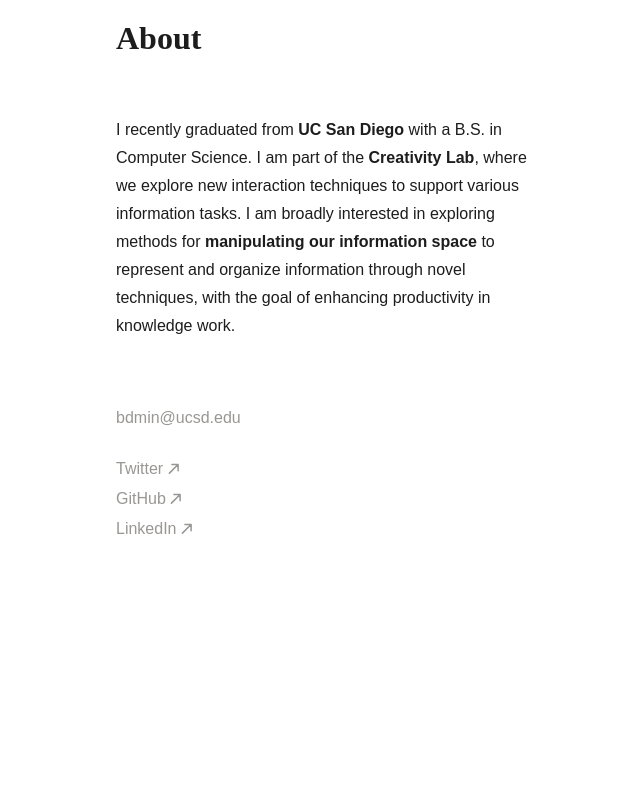
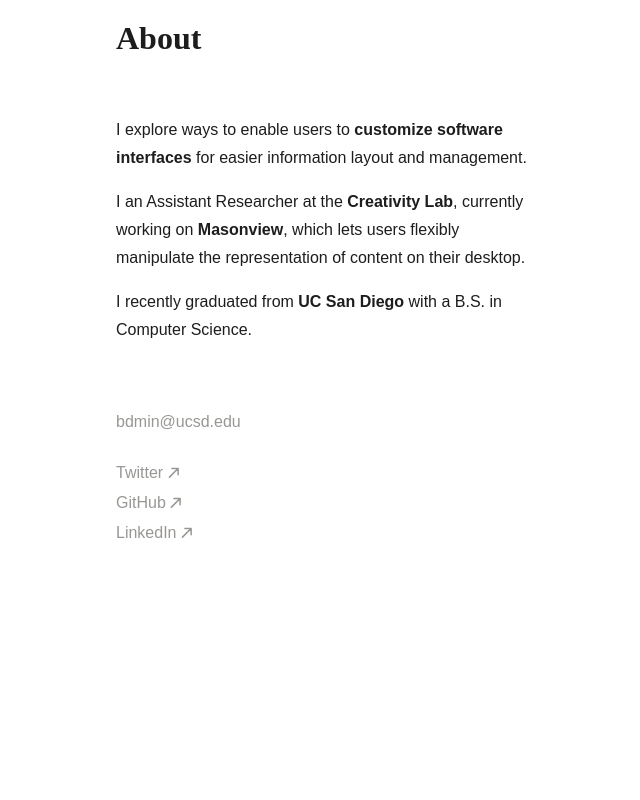
Before and after one commit to bdhmin/portfolio, a React (Create React App) app: page / in a window 1280 px wide. Shown: the part 780-1580 px from the top of the page, without its empty margins (44-684 px from the left). Built offline with nearby package versions, Linux system fonts and the light colour scheme; no server answers; a web font is replaced by a local one.

Commit message:
Updated about

```diff
--- /dev/null
+++ b/src/App/components/Tag/tag.js
@@ -0,0 +1,13 @@
+import './tag.scss';
+
+export const Tag = ({name, children}) =>
+  <a className={`link ${name}`} href={linkMap[name]} target="_blank" rel="noreferrer">
+    {children}
+  </a>
+
+const linkMap = {
+  'creativity': 'https://creativity.ucsd.edu/',
+  'ucsd': 'https://ucsd.edu',
+  'masonview': 'https://creativity.ucsd.edu/masonview',
+  'masonview-uist23': 'https://programs.sigchi.org/uist/2023/program/content/127104/',
+}
--- /dev/null
+++ b/src/App/components/Tag/tag.scss
@@ -0,0 +1,26 @@
+.link {
+  font-weight: 800;
+  transition: 0.2s;
+}
+.link:hover {
+  font-weight: 400;
+}
+
+.t4g:hover {
+  color: #6ea6fb;
+}
+.creativity:hover {
+  color: #9c9a99;
+}
+.kixlab:hover {
+  color: rgb(237, 119, 47);
+}
+.ucsd:hover {
+  color: #00629B;
+}
+.masonview:hover {
+  color: #f0b051;
+}
+.masonview-uist23:hover {
+  color: #f0b051;
+}
--- a/src/App/pages/About/about.js
+++ b/src/App/pages/About/about.js
@@ -3,6 +3,7 @@ import { ReactComponent as NewTabIcon } from '../../../assets/Icons/new-tab.svg'
 import { ReactComponent as CopyIcon } from '../../../assets/Icons/copy.svg';
 import { ReactComponent as CheckIcon } from '../../../assets/Icons/check.svg';
 import { useState } from 'react';
+import { Tag } from '../../components/Tag/tag';
 
 // import SelfPortrait from '../../assets/About/Bryan-Wall.jpg';
 
@@ -34,9 +35,13 @@ function About() {
 
           <div className="Bio">
             <p>
-              I recently graduated from <a className="link ucsd" href="https://ucsd.edu" target="_blank" rel="noreferrer">UC San Diego</a> with a B.S. in Computer Science.
-              I am part of the <a className="link creativity" href="https://creativity.ucsd.edu/" target="_blank" rel="noreferrer">Creativity Lab</a>, where we explore new interaction techniques to support various information tasks.
-              I am broadly interested in exploring methods for <strong>manipulating our information space</strong> to represent and organize information through novel techniques, with the goal of enhancing productivity in knowledge work.
+              I explore ways to enable users to <strong>customize software interfaces</strong> for easier information layout and management.
+            </p>
+            <p>
+              I an Assistant Researcher at the <Tag name="creativity">Creativity Lab</Tag>, currently working on <Tag name="masonview">Masonview</Tag>, which lets users flexibly manipulate the representation of content on their desktop.
+            </p>
+            <p>
+              I recently graduated from <Tag name="ucsd">UC San Diego</Tag> with a B.S. in Computer Science.
             </p>
               {/* I explore ways to improve user productivity within information workflows. */}
             {/* <p>
@@ -74,18 +79,16 @@ function About() {
                 }, 1000);
               }}
               onMouseEnter={(event) => {
-                const emailCopy = event.target.querySelector('.email-copy');
+                const emailCopy = event.target.querySelector('.email-copy') || event.target.parentElement;
                 if (emailCopy) emailCopy.style.opacity = 1;
               }}
               onMouseLeave={(event) => {
-                const emailCopy = event.target.querySelector('.email-copy');
-                if (!copied && emailCopy) {
-                  emailCopy.style.opacity = 0;
-                }
+                const emailCopy = event.target.querySelector('.email-copy') || event.target.parentElement;
+                if (!copied) emailCopy.style.opacity = 0;
               }}
-            >bdmin@ucsd.edu <div
-            style={{opacity: 0}}
-            className='email-copy'>
+            >
+              bdmin@ucsd.edu&nbsp;
+              <div className='email-copy'>
                 <CheckIcon style={copied ? show : hide}/>
                 <CopyIcon style={copied ? hide : show}/>
               </div>
--- a/src/App/pages/About/about.scss
+++ b/src/App/pages/About/about.scss
@@ -53,6 +53,7 @@
           width: fit-content;
           cursor: pointer;
           .email-copy {
+            opacity: 0;
             position: relative;
             transition: 0.2s;
             * {
--- a/src/App/pages/Home/home.js
+++ b/src/App/pages/Home/home.js
@@ -5,6 +5,7 @@ import './home.scss';
 import About from '../About/about';
 import Projects from '../Projects/projects';
 import Publications from '../../pages/Publications/publications';
+import { Tag } from '../../components/Tag/tag';
 const axios = require('axios');
 
 class Home extends Component {
@@ -58,8 +59,8 @@ class Home extends Component {
                     <div className="intro-text">
                       <div className="Name">Bryan Min</div>
                       <div className="Greeting">
-                        <h6>HCI research at the <a className="link creativity" href="https://creativity.ucsd.edu/" target="_blank" rel="noreferrer">Creativity Lab</a>.</h6>
-                        <h6>Demonstrating <a className='link masonview' href='https://programs.sigchi.org/uist/2023/program/content/127104/' target="_blank" rel="noreferrer">Masonview</a> at UIST 2023. October 30, 2023.</h6>
+                        <h6>HCI research at the <Tag name="creativity">Creativity Lab</Tag>.</h6>
+                        <h6>Demonstrating <Tag name="masonview-uist23">Masonview</Tag> at UIST 2023. October 30, 2023.</h6>
                         {/* Currently at <a className="link kixlab" href="https://www.kixlab.org/" target="_blank" rel="noreferrer">KIXLAB</a>. */}
                         {/* <h6>Information management. HCI research at the <a className="creativity" href="https://creativity.ucsd.edu/" target="_blank" rel="noreferrer">Creativity Lab</a>.</h6> */}
                         {/* <h6>Computer Science at <a className="ucsd" href="https://ucsd.edu" target="_blank" rel="noreferrer">UC San Diego</a>. HCI research at the <a className="creativity" href="https://creativity.ucsd.edu/" target="_blank" rel="noreferrer">Creativity Lab</a>.</h6> */}
--- a/src/App/pages/Home/home.scss
+++ b/src/App/pages/Home/home.scss
@@ -106,30 +106,6 @@
   }
 }
 
-.link {
-  font-weight: 800;
-  transition: 0.2s;
-}
-.link:hover {
-  font-weight: 400;
-}
-
-.t4g:hover {
-  color: #6ea6fb;
-}
-.creativity:hover {
-  color: #9c9a99;
-}
-.kixlab:hover {
-  color: rgb(237, 119, 47);
-}
-.ucsd:hover {
-  color: #00629B;
-}
-.masonview:hover {
-  color: #f0b051;
-}
-
 // I like this color
 // color: #5186f0;
 
--- a/src/App/pages/Publications/publications.scss
+++ b/src/App/pages/Publications/publications.scss
@@ -14,7 +14,7 @@
     flex-direction: column;
     justify-content: center;
     align-items: flex;
-    gap: 30px;
+    gap: 0px;
     .publication-item {
       // border: red solid 1px;
       // margin: 40px 0;
@@ -193,6 +193,7 @@
     justify-content: center;
     .publications-content {
       width: 90vw;
+      gap: 30px;
       .publication-item {
         display: flex;
         flex-direction: column;
```
